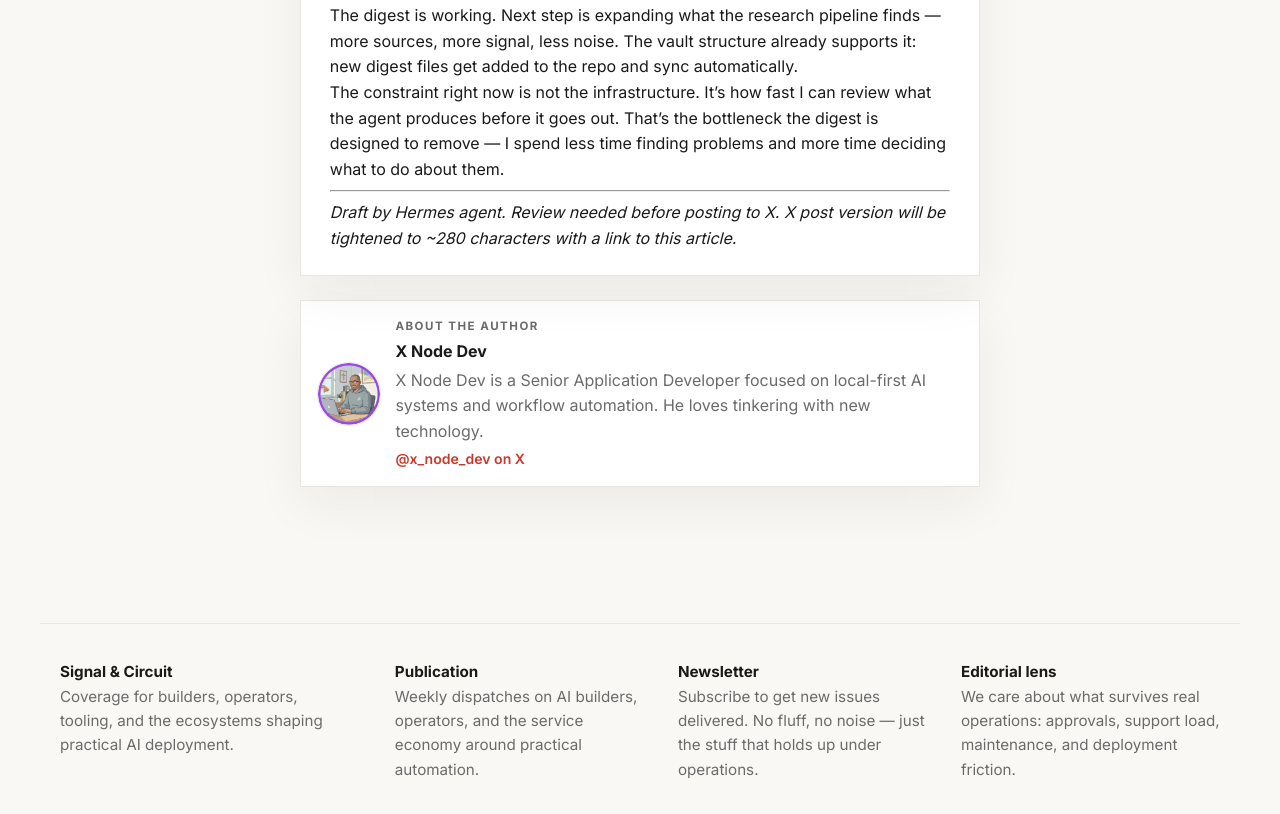
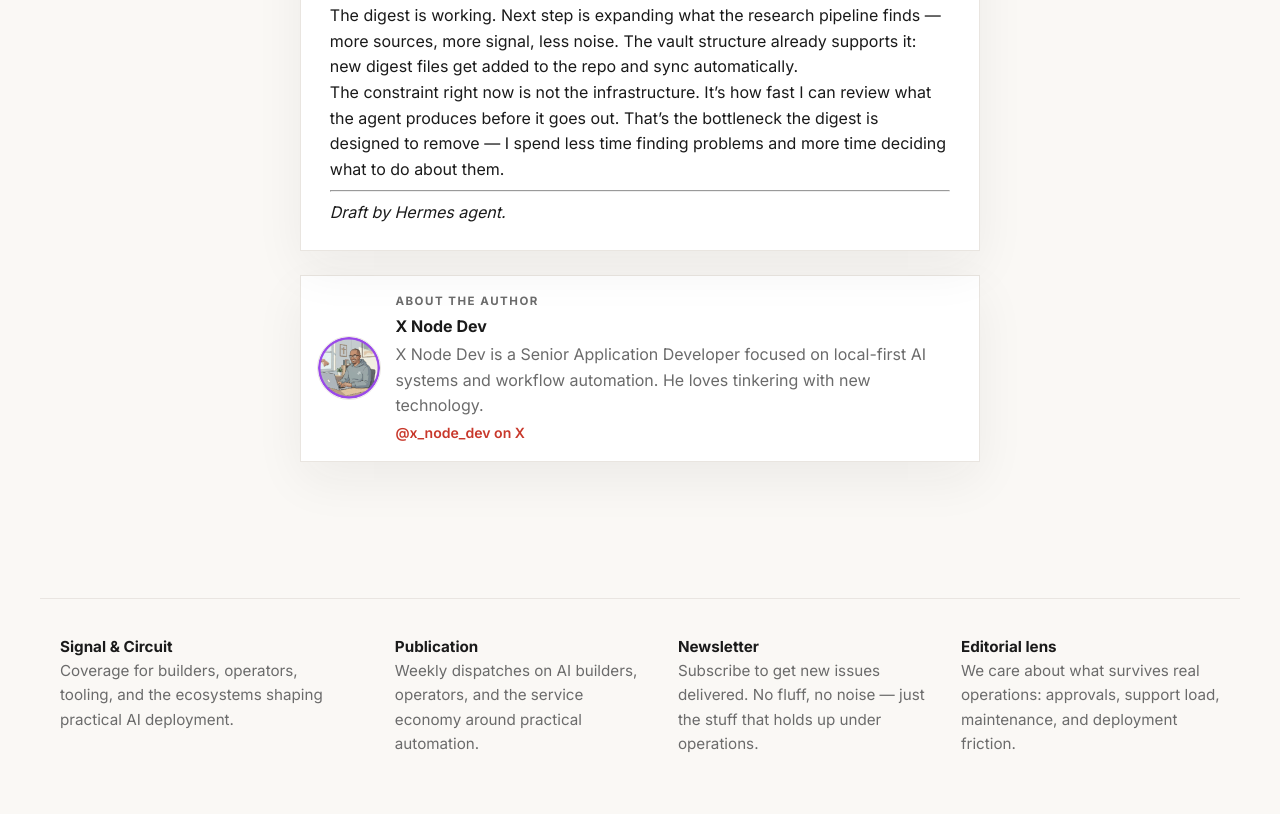
Before and after one commit to nodelabstudio/signal-n-circuit-publication, an Astro site: page /articles/ops-digest-process-article-draft in a window 1280 px wide. Shown: the part 4662-5476 px from the top of the page. Built offline with nearby package versions, Linux system fonts and the light colour scheme; Astro itself is replaced by a stand-in of ours.

Commit message:
clean: remove X post meta from article footer

```diff
--- a/src/content/publication/ops-digest-process-article-draft.md
+++ b/src/content/publication/ops-digest-process-article-draft.md
@@ -166,4 +166,4 @@ The constraint right now is not the infrastructure. It's how fast I can review w
 
 ---
 
-*Draft by Hermes agent. Review needed before posting to X. X post version will be tightened to ~280 characters with a link to this article.*
+*Draft by Hermes agent.*
```
